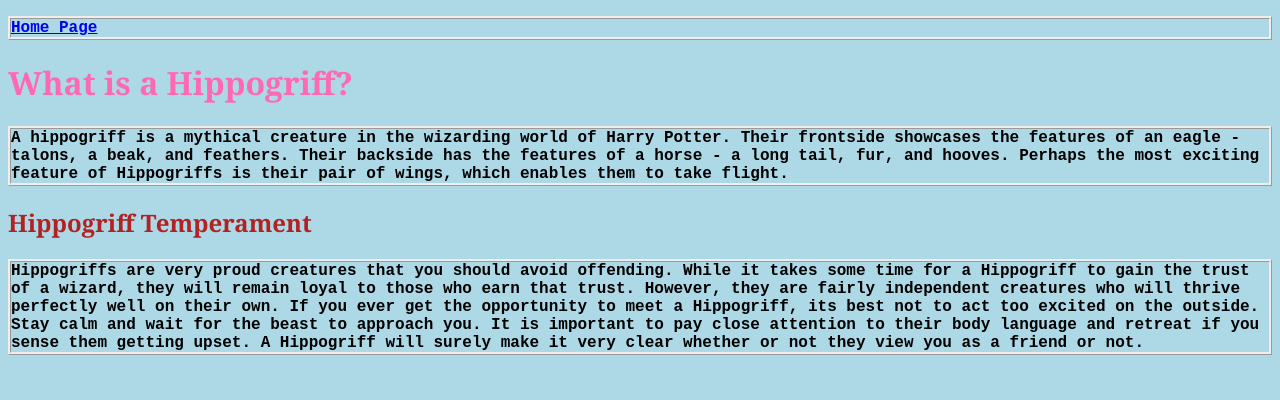
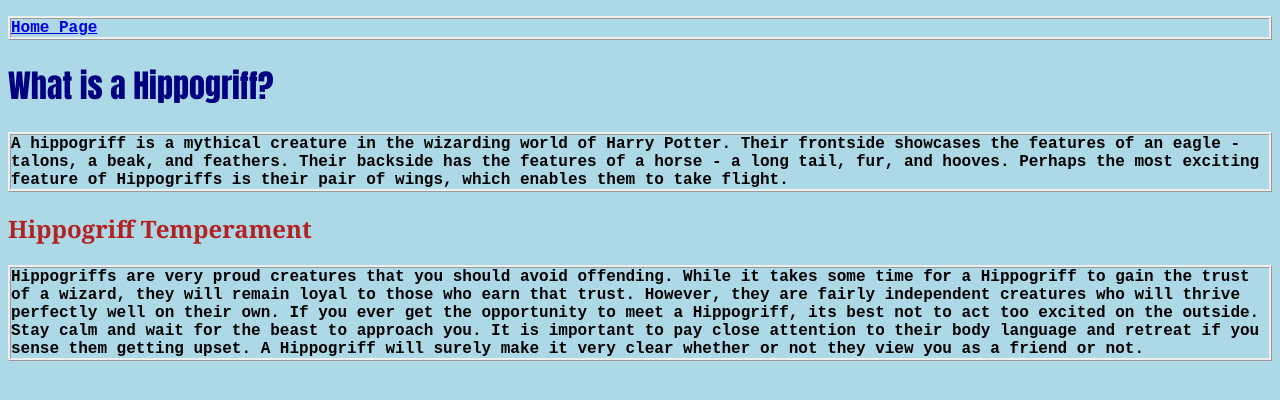
Before and after one commit to jdmar3-comp426/a01-megansyd, a website: page hippogriffs.html in a window 1280 px wide. Drawn offline with Linux system fonts and the light colour scheme.

Commit message:
hierarchy?!?!?

```diff
--- a/hippogriffs.html
+++ b/hippogriffs.html
@@ -10,7 +10,7 @@
         <p>
             <a href="index.html">Home Page</a>
         </p>
-        <h1>
+        <h1 id="header1">
             What is a Hippogriff?
         </h1>
         <p>
--- a/styles.css
+++ b/styles.css
@@ -8,7 +8,7 @@
     border-style: ridge;
 }
 
-h1 {
+#header1 {
     font-family: Impact, Haettenschweiler, 'Arial Narrow Bold', sans-serif;
     color: navy;
 }
```
